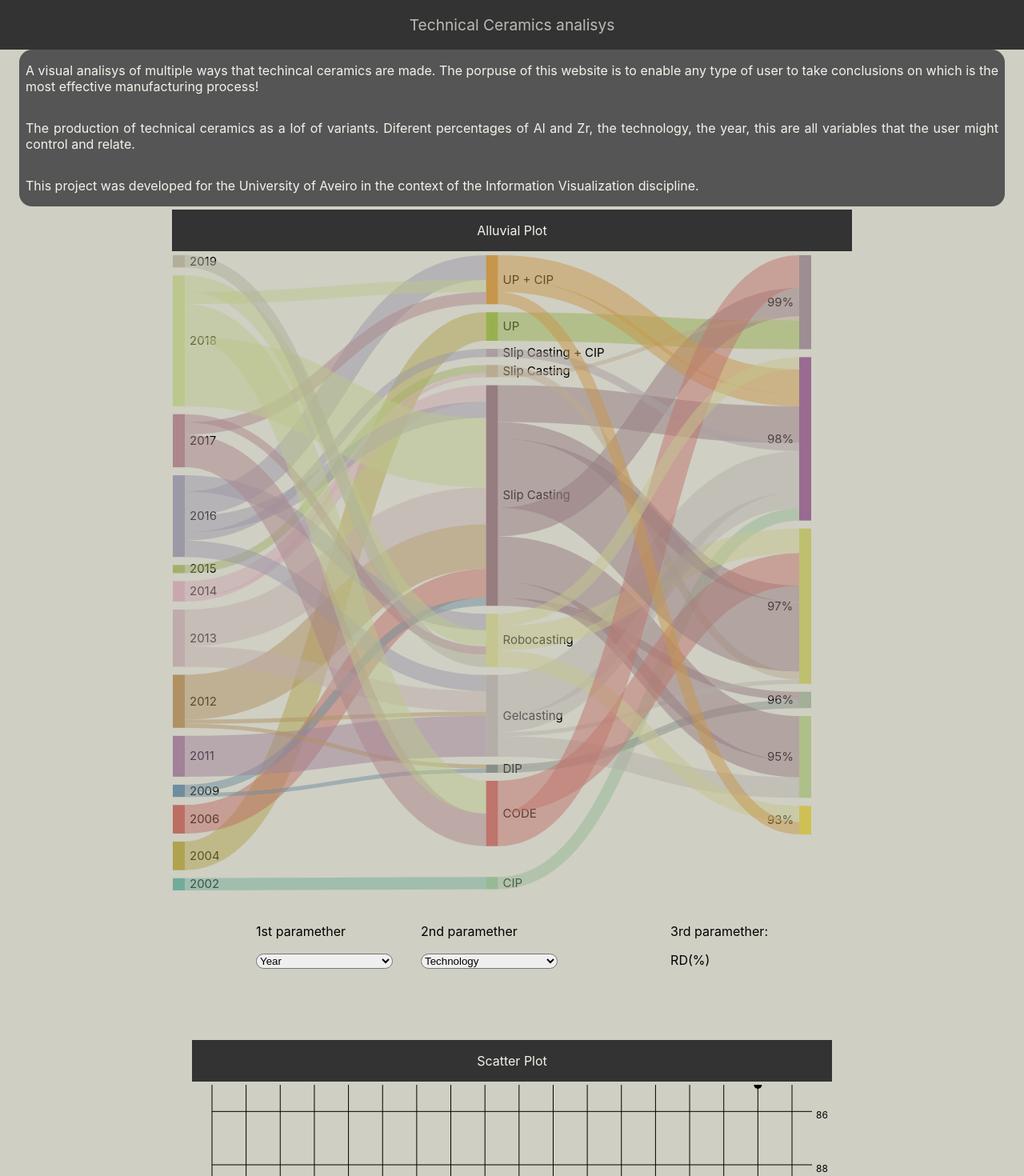
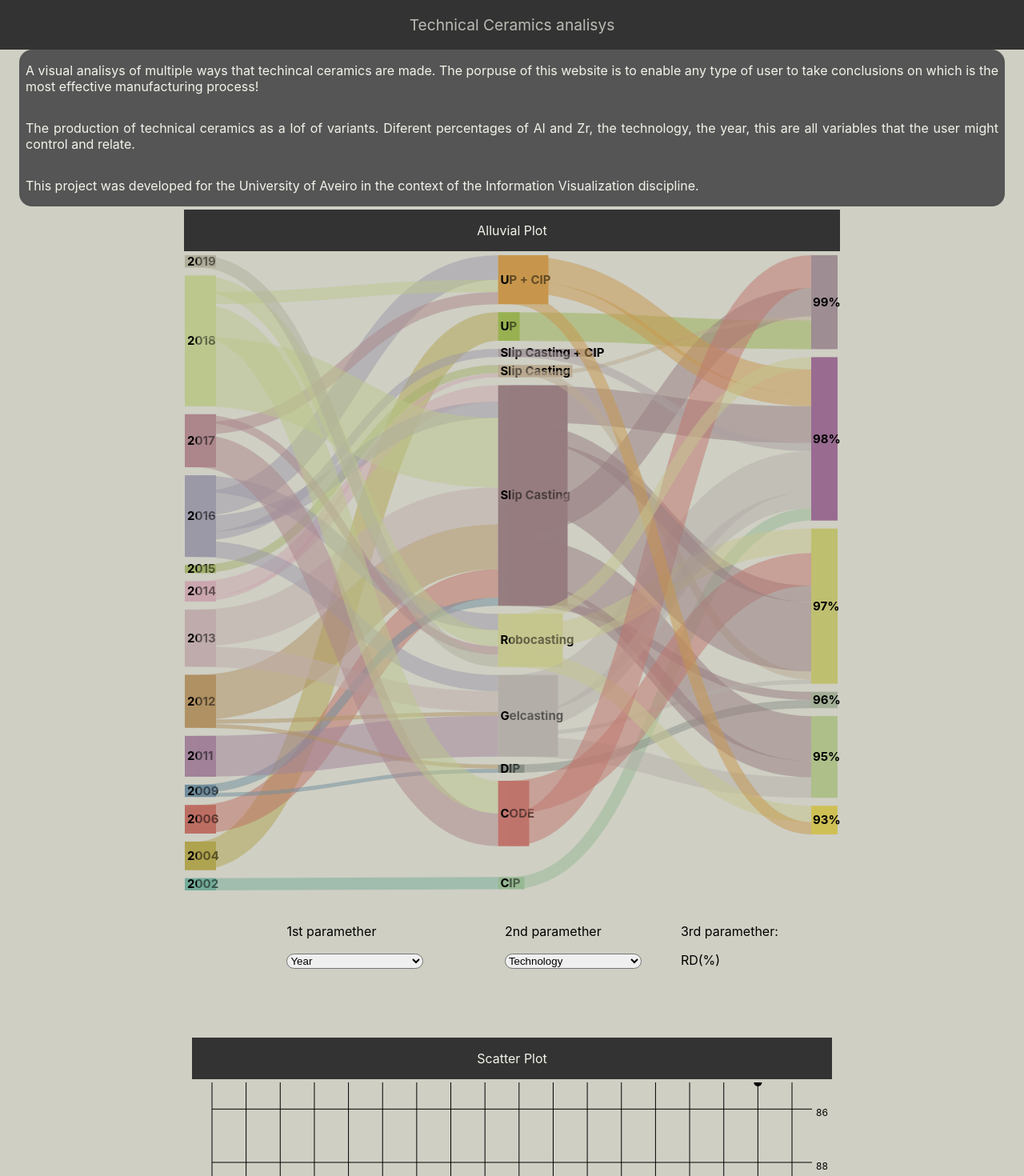
Before and after one commit to bearkillerPT/IV, a React (Create React App) app in the folder technical_ceramics/: page / in a window 1280 px wide. Shown: the top 1470 px of the page at 80% size. Built offline with nearby package versions, Linux system fonts and the light colour scheme.

Commit message:
fixed sankey styling with onmouseover

```diff
--- a/technical_ceramics/src/App.css
+++ b/technical_ceramics/src/App.css
@@ -24,14 +24,16 @@
 }
 #sankey1{
   position: absolute;
-  left: 25%;
+  left: 28%;
 }
 #sankey2{
   position: relative;
+  left: 46%;
+
 }
 #sankey3{
   position: absolute;
-  right: 25%;
+  right: 24%;
 }
 .ParamSelect{
   flex:1;
@@ -63,12 +65,22 @@
   justify-content: space-between;
   padding-bottom: 10%;
 }
+.sankeyLink:hover {
+  stroke-opacity: .5;
+}
+.nodeRectText{
+  font-weight: bolder;
+}
 
 #scatterX{
   position: absolute;
   left: 25%;
 }
 
+.sankeyLinkTitle{
+  text-align: center;
+  border-radius: 5vh;
+}
 #scatterY{
 
   position: absolute;
--- a/technical_ceramics/src/App.js
+++ b/technical_ceramics/src/App.js
@@ -8,26 +8,35 @@ import data from './data.json'
 import chroma from "chroma-js";
 import { max } from 'd3';
 const { innerWidth: width, innerHeight: height } = window;
-
+let totalLinkValue = 0
 const SankeyNode = ({ name, x0, x1, y0, y1, color }) => (
   <>
-    <rect x={x0} y={y0} width={x1 - x0} height={y1 - y0} fill={color} />
-    <text x={x0 < (width) / 2 ? x1 + 6 : x0 - 40} y={((y1 + y0) / 2) + 5} fontSize={15} fill={"black"}>{name}</text>
-
+    <rect x={x0} y={y0} width={x1 - x0 + name.length * 6} height={y1 - y0} fill={color} />
+    <text x={x0 < (width) / 2 ? x1 - 12 : x0 + 2} y={((y1 + y0) / 2) + 5} fontSize={15} fill={"black"} className='nodeRectText'>{name}</text>
   </>
 )
 
 
 const SankeyLink = ({ link, color }) => (
+  <>
   <path
       d={sankeyLinkHorizontal()(link)}
+      className='sankeyLink'
       style={{
         fill: 'none',
         strokeOpacity: '.5',
         stroke: color,
         strokeWidth: Math.max(1, link.width),
       }}
-  />
+    ><title>
+      <div className='sankeyLinkTitle'>
+      {link.source.name + " -> " + link.target.name + " : " + link.value}
+      </div>
+      </title>
+    </path>
+  </>
+
+
 )
 const margin = {
   top: 40,
@@ -102,7 +111,7 @@ function App() {
     const xScale = d3.scaleLinear()
       .domain(d3.extent(data, d => { if (Number(d[scatter])) return Number(d[scatter]) }))
       .range([25, max_width - 50]);
-
+    console.log(links)
     const yScale = d3.scaleLinear()
       .domain(d3.extent(data, d => Number(d["RD (%)"])))
       .range([0, max_height]);
@@ -123,7 +132,7 @@ function App() {
             <p className="GraphTitle">Alluvial Plot</p>
           </div>
           <div className="Graph">
-            <svg width={(width > 800 ? 850 : width)} height={height}>
+            <svg width={(width > 800 ? 820 : width)} height={height}>
               <g style={{ mixBlendMode: 'multiply' }}>
                 {dataGraph.nodes.map((node, i) => (
                   <SankeyNode
@@ -133,6 +142,7 @@ function App() {
                   />
                 ))}
                 {dataGraph.links.map((link, i) => (
+
                   <SankeyLink
                     link={link}
                     key={i}
@@ -301,8 +311,8 @@ const generateGraph = (sankeyNodes, output_var) => {
       links.push({ "source": nodes.indexOf("" + first), "target": nodes.indexOf("" + second), "value": rels[first][second].count })
 
       links.push({ "source": nodes.indexOf("" + second), "target": nodes.indexOf((rel_val | 0) + "%"), "value": rels[first][second].count })
+    })
 
-    })
   })
   var res_nodes = []
   nodes.map(node => res_nodes.push({ "name": node }))
@@ -347,7 +357,7 @@ function AxisBottom({ xScale, height }) {
         x2={xScale(d)}
       />
       <text
-        style={{ fontSize: '2vh' }}
+        style={{ fontSize: '2vh', fontWeight: 'bolder' }}
         dy=".71em"
         x={xScale(d)}
         y={height + textPadding}
```
Lines whose indentation alone changed are shown as unchanged.
